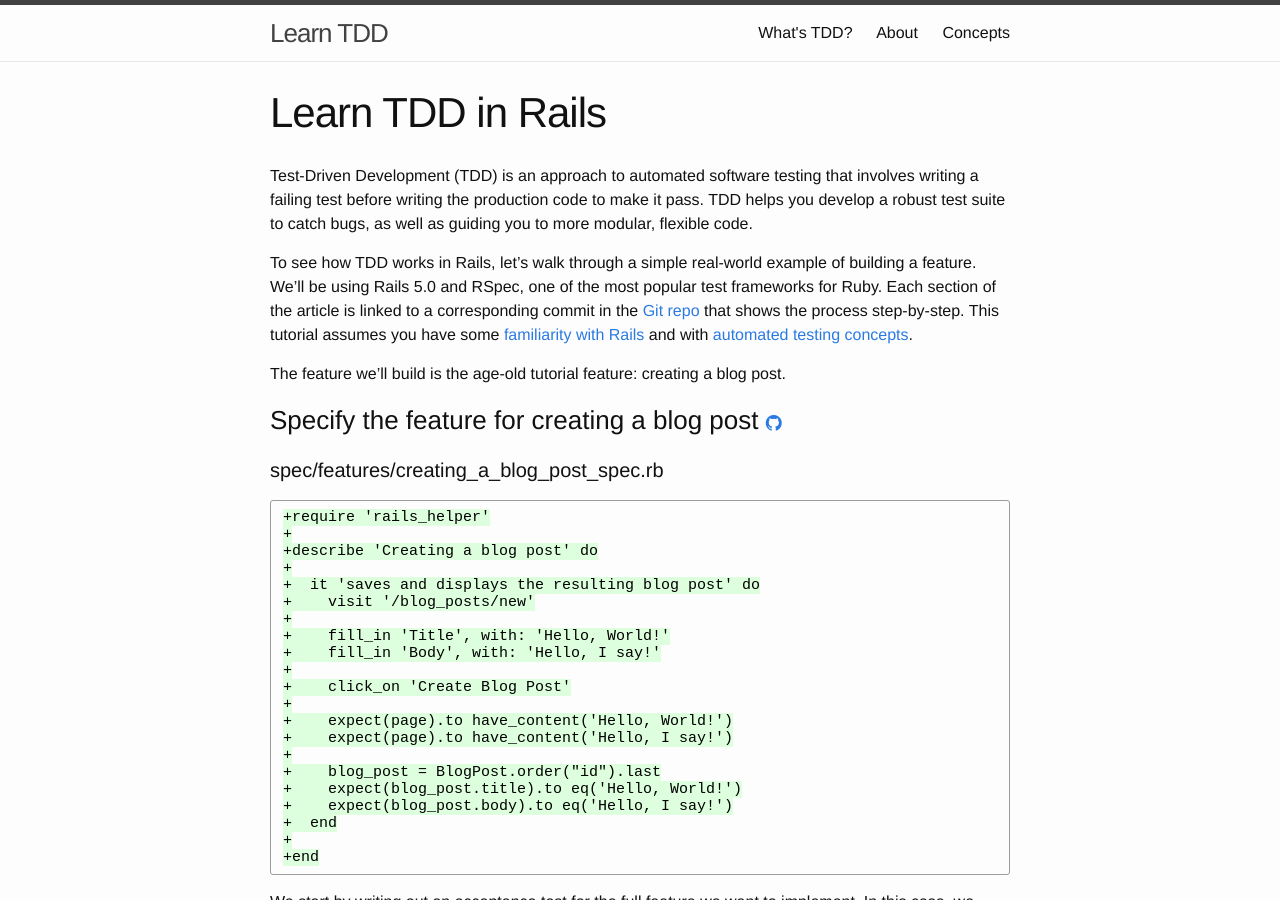
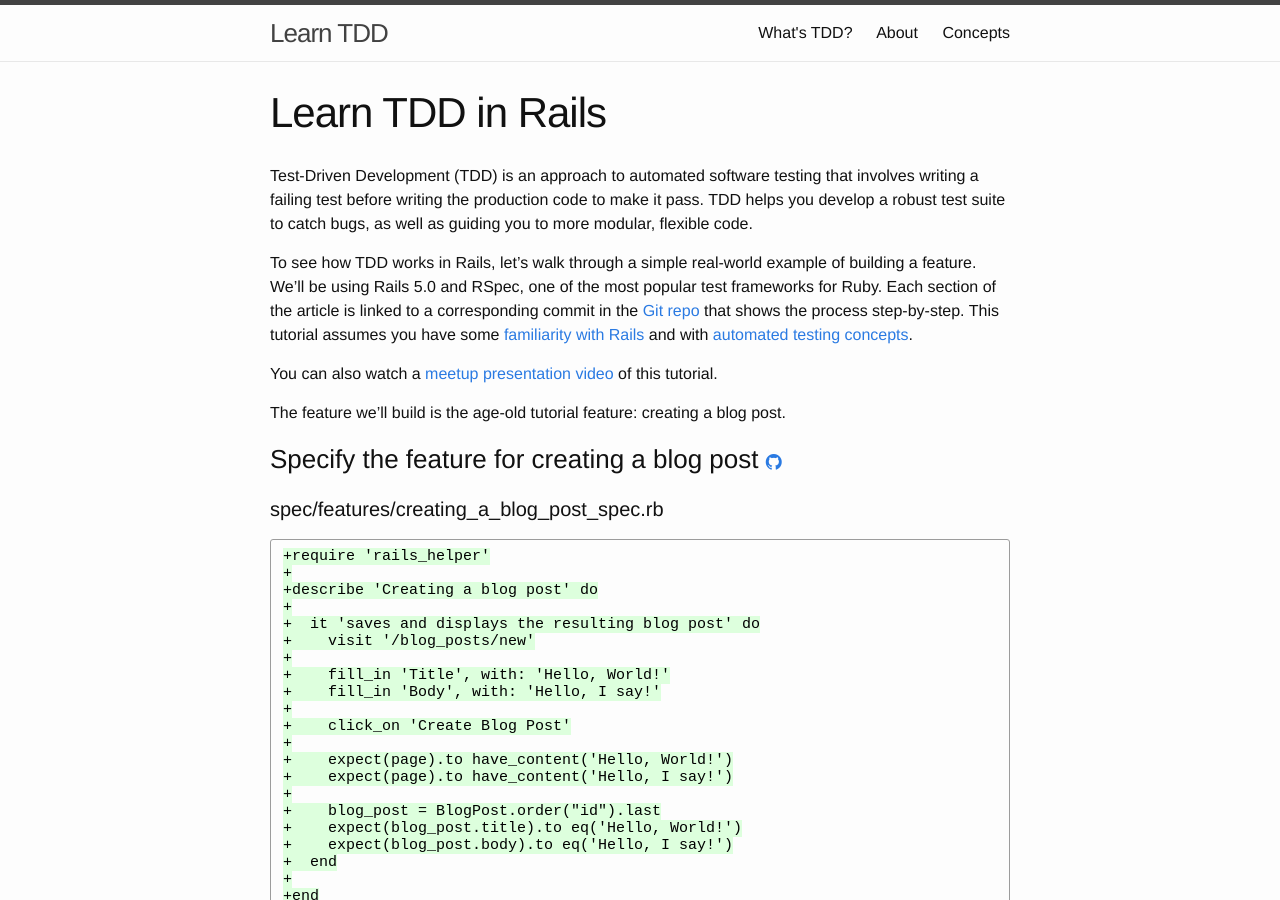
Before and after one commit to learn-tdd-in/learntdd.in, a Jekyll site: the page built from rails/index.md, in a window 1280 px wide and 900 px high. Built offline with Jekyll 4.4.1, drawn with Linux system fonts in a browser that asks for light colours.

Commit message:
Add link to Rails tutorial video

```diff
--- a/rails/index.md
+++ b/rails/index.md
@@ -5,6 +5,8 @@
 {% include tutorial-intro.md %}
 
 To see how TDD works in Rails, let's walk through a simple real-world example of building a feature. We'll be using Rails 5.0 and RSpec, one of the most popular test frameworks for Ruby. Each section of the article is linked to a corresponding commit in the [Git repo](https://github.com/learn-tdd-in/rails) that shows the process step-by-step. This tutorial assumes you have some [familiarity with Rails](http://guides.rubyonrails.org/) and with [automated testing concepts](/concepts).
+
+You can also watch a [meetup presentation video](https://youtu.be/fXlLbhuIc34) of this tutorial.
 
 The feature we'll build is the age-old tutorial feature: creating a blog post.
 
```
